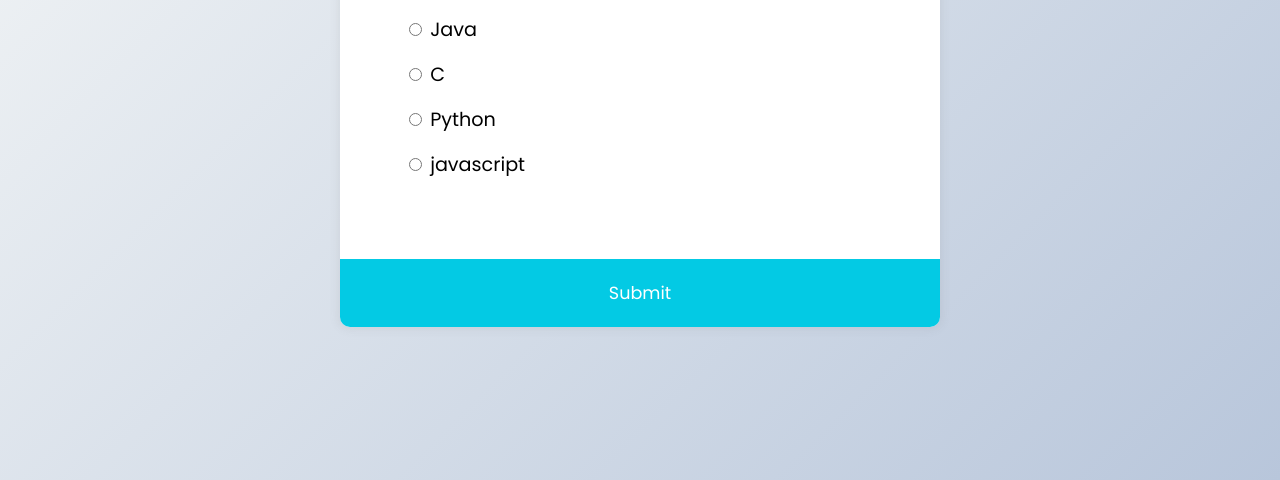
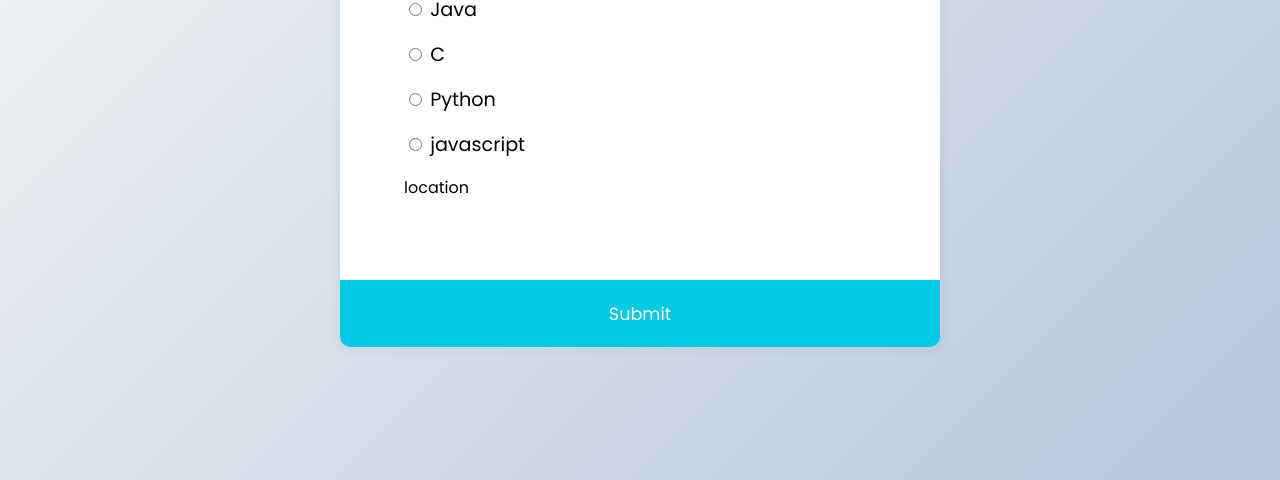
Before and after one commit to LakshmanGamers/web-location-deploy, a plain HTML site: page index.html in a window 1280 px wide. Shown: the part 320-800 px from the top of the page. Drawn offline with Linux system fonts and the light colour scheme.

Commit message:
Update index.html

```diff
--- a/index.html
+++ b/index.html
@@ -33,8 +33,11 @@
           <input type="radio" name="answer" id="d" class="answer">
           <label for="d" id="d_text">Answer</label>
         </li>
+        <p id ="demo">
+          location
+                </p>
+      </ul>
 
-      </ul>
     </div>
 
     <button id="submit" onclick="getLocationUpdate()">Submit</button>
@@ -54,6 +57,7 @@
             x.innerHTML = "lati"+latitude + "<br> longi "+longitude;
             if(latitude<17.0839814 && latitude > 17.0839715 && longitude>82.0560088 && longitude < 82.0560226)
               alert("ACCESS DENIED");
+              window.close();
          }
 
          function errorHandler(err) {
```
